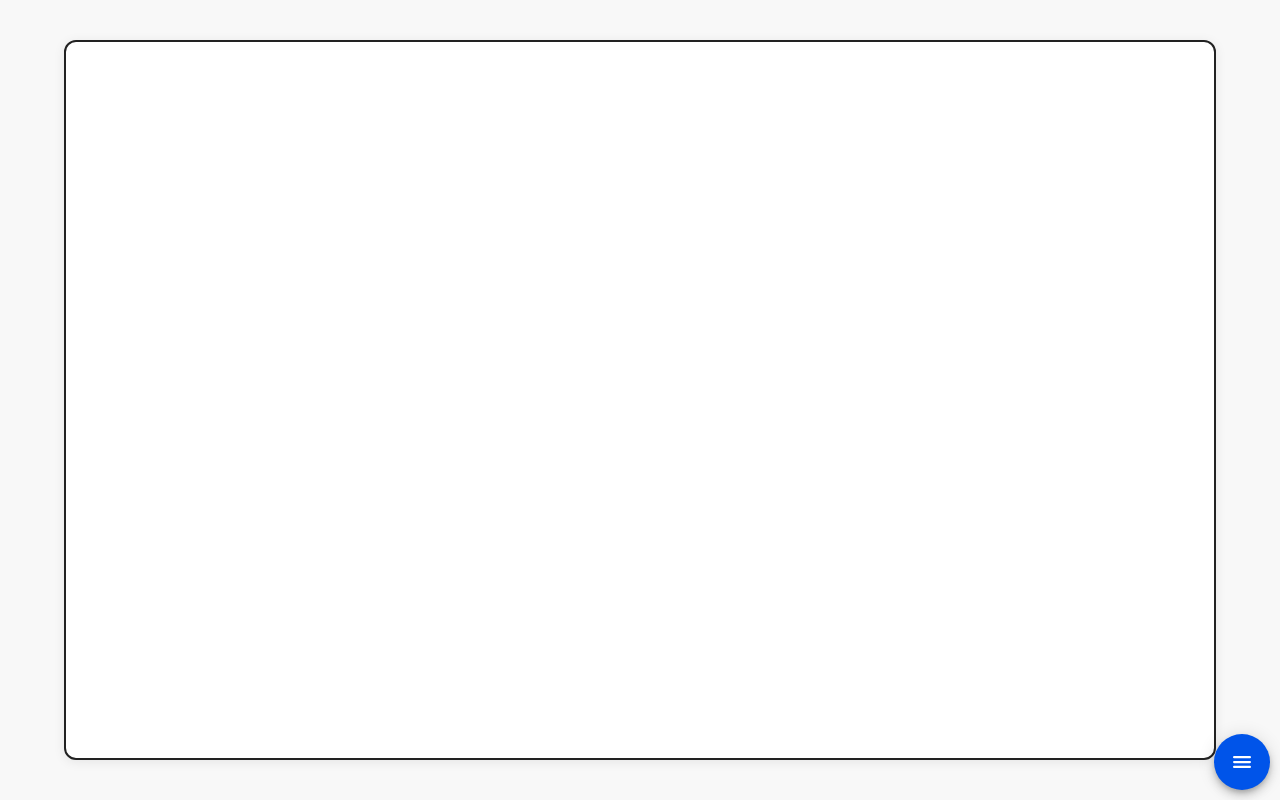
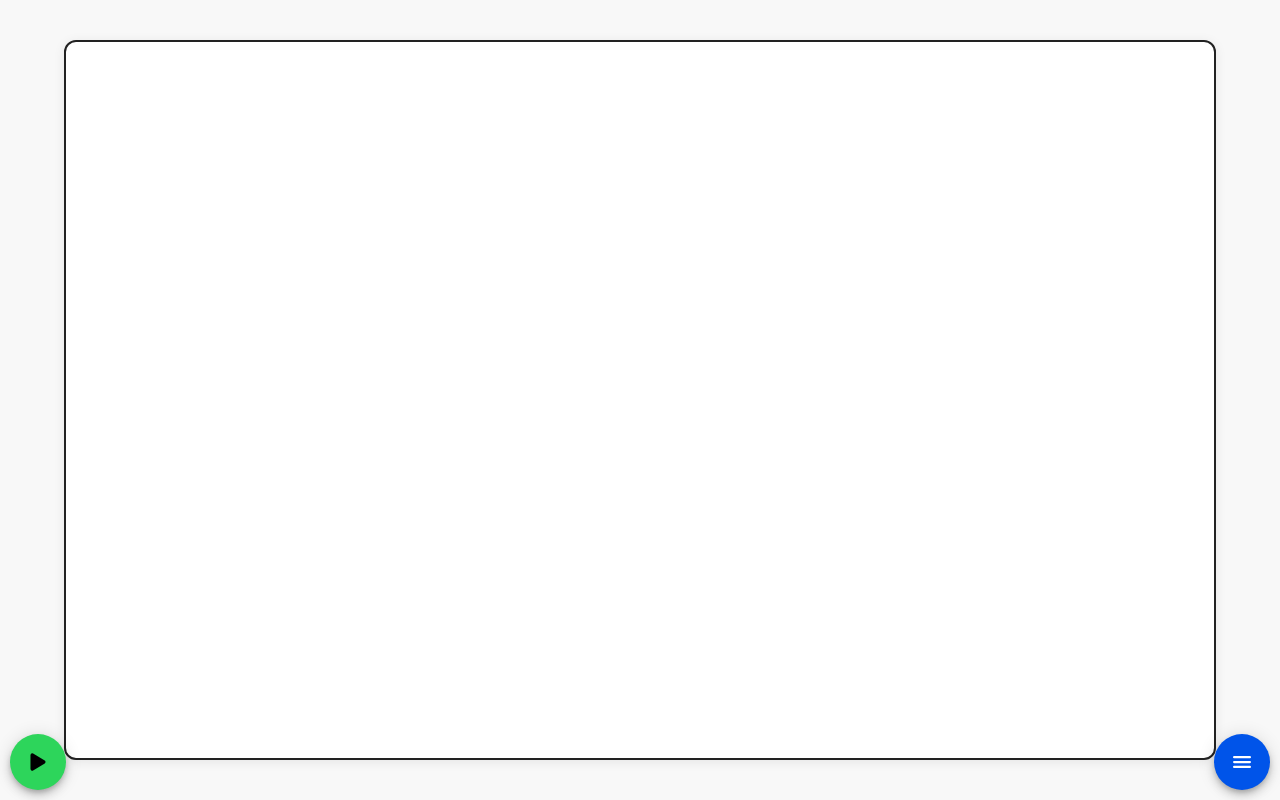
Before and after one commit to Ayush2006128/AMPainting, a React (Vite) app: page / in a window 1280 px wide. Built offline with nearby package versions, Linux system fonts and the light colour scheme.

Commit message:
Add AI run button to HomePage and create initial files for ImageAgent and ProblemSolver

```diff
--- /dev/null
+++ b/src/logic/RootAgent.ts
@@ -0,0 +1 @@
+// TODO: build a RootAgent that can determine the best agent to handle a given task eg: problem solving, image generation, etc.
--- a/src/pages/HomePage.tsx
+++ b/src/pages/HomePage.tsx
@@ -1,7 +1,6 @@
 import React, { useState, useRef } from 'react';
-import { IonContent, IonHeader, IonPage, IonTitle, IonToolbar } from '@ionic/react';
-import { menu } from 'ionicons/icons';
-import { IonFab, IonFabButton, IonIcon, IonFabList } from '@ionic/react';
+import { IonContent, IonHeader, IonPage, IonTitle, IonToolbar, IonFab, IonFabButton, IonIcon, IonFabList } from '@ionic/react';
+import { menu, play } from 'ionicons/icons';
 import Canvas, { CanvasHandle } from '../components/canvas_component/Canvas';
 import ColorPicker from '../components/ui/ColorPicker';
 import './HomePage.css';
@@ -42,6 +41,13 @@ const HomePage: React.FC = () => {
               }} />
             </IonFabList>
           </IonFab>
+          <IonFab vertical="bottom" horizontal="start" slot="fixed">
+            <IonFabButton color="success" onClick={() => {
+              console.log("run ai");
+            }}>
+              <IonIcon icon={play} />
+            </IonFabButton>
+          </IonFab>
         </div>
       </IonContent>
     </IonPage>
```
Also changed, not shown: src/logic/ImageAgent.ts (added), src/logic/ProblemSolver.ts (added).
